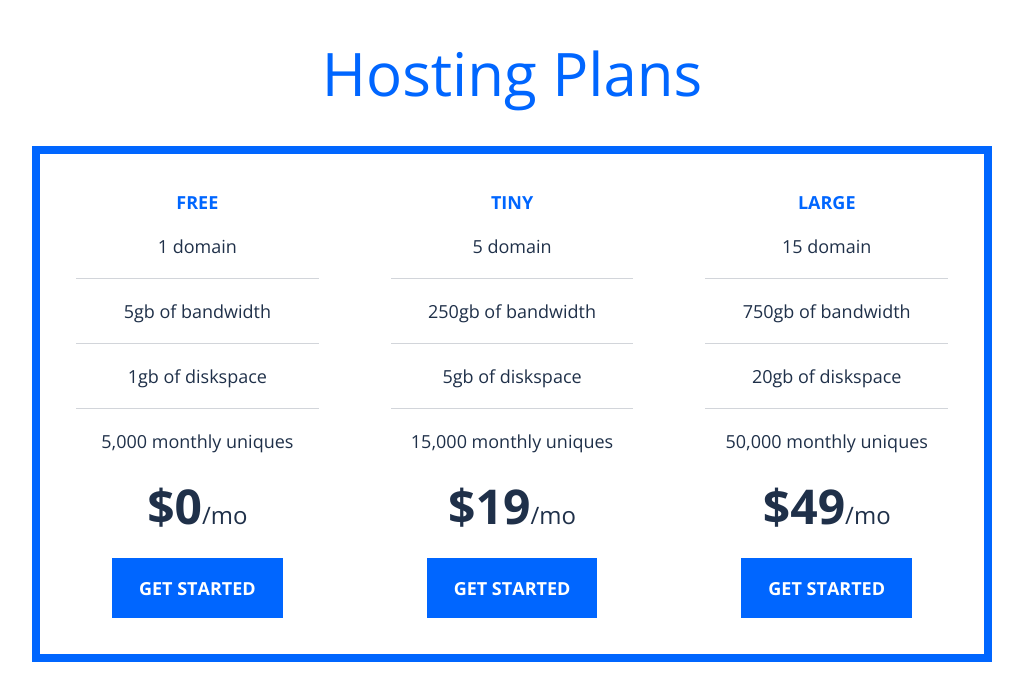
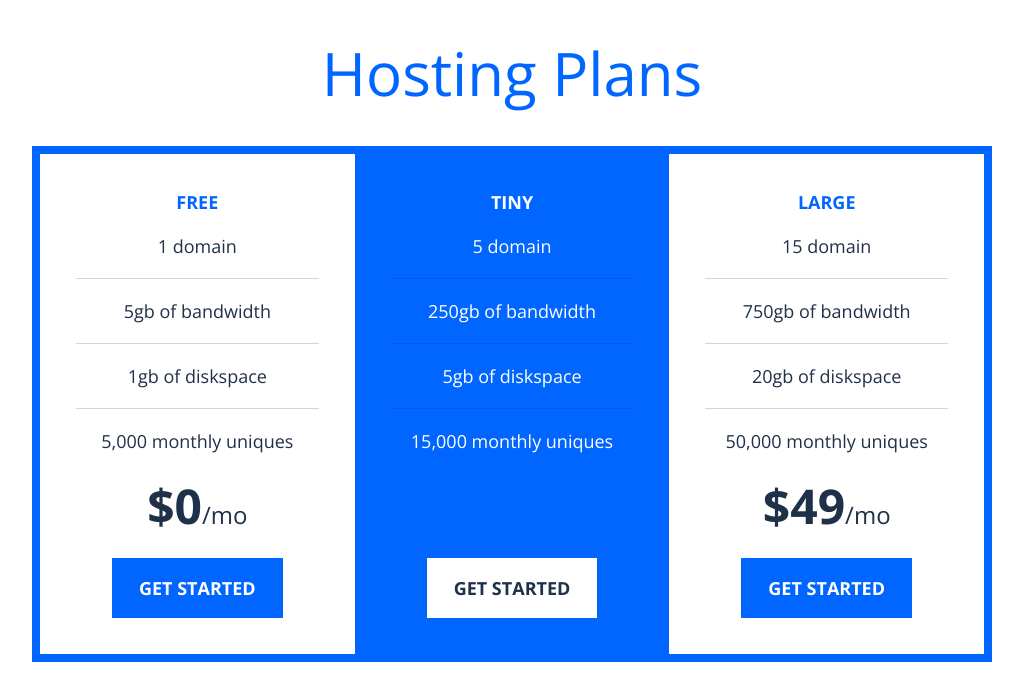
Before and after one commit to nickhibbits/sass-pricing, a website: page src/index.html in a window 1280 px wide. Shown: the whole page, without its empty margins (128-1151 px from the left). Drawn offline with nearby package versions, Linux system fonts and the light colour scheme; files that its build step writes are made by us from their sources.

Commit message:
leverge & for inverted color scheme

```diff
--- a/src/index.html
+++ b/src/index.html
@@ -29,7 +29,7 @@
           <button class="button">Get Started</button>
         </div>
 
-        <div class="tier">
+        <div class="tier inverted">
           <h2 class="tier__title">Tiny</h2>
           <ul class="tier__feature-list">
             <li class="tier__list-item">5 domain</li>
--- a/src/sass/style.scss
+++ b/src/sass/style.scss
@@ -73,6 +73,10 @@ body {
     text-transform: uppercase;
     font-weight: $fw-700;
     color: $color-primary-400;
+
+    .inverted & {
+      color: $color-neutral-100;
+    }
   }
 
   &__feature-list {
@@ -87,6 +91,10 @@ body {
       margin-block: $size-20;
       background-color: $color-neutral-900;
       opacity: 0.2;
+    }
+
+    .inverted & {
+      color: $color-neutral-100;
     }
   }
 
@@ -110,5 +118,15 @@ body {
   background-color: $color-primary-400;
   padding: 1em 1.5em;
 
+  .inverted & {
+    background-color: $color-neutral-100;
+    color: $color-neutral-900;
+  }
+
   justify-self: center;
 }
+
+.inverted {
+  background: $color-primary-400;
+  color: $color-primary-400;
+}
```
